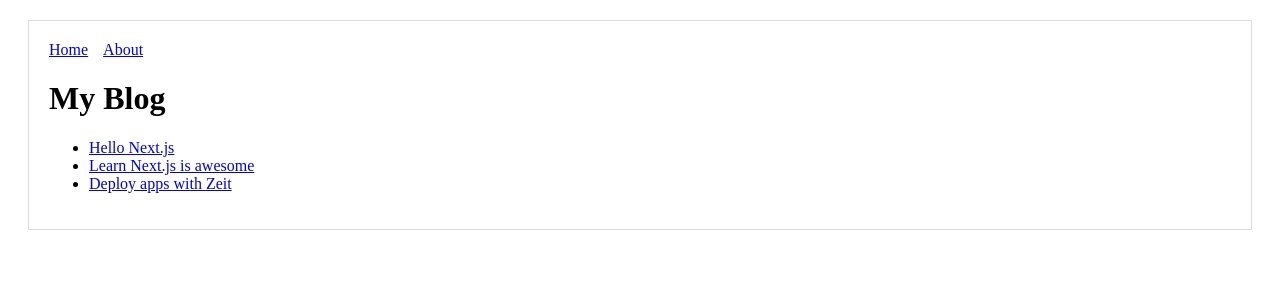
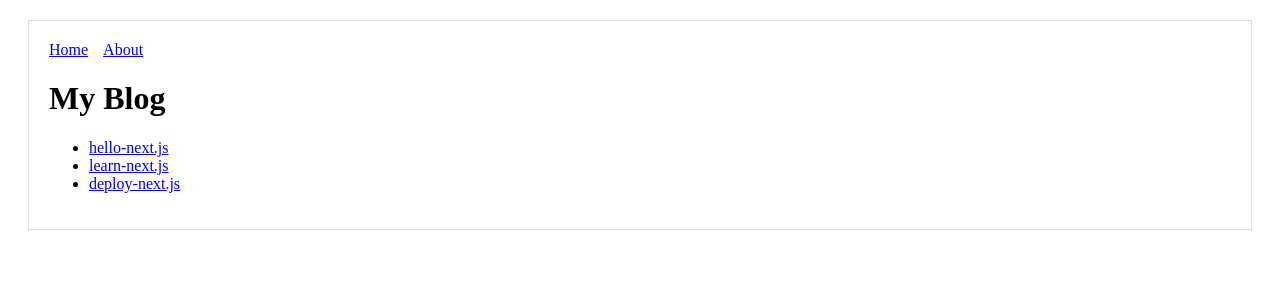
Before and after one commit to i-pip/hello-tailwind, a Next.js app: page / in a window 1280 px wide. Shown: the top 300 px of the page. Built offline with nearby package versions, Linux system fonts and the light colour scheme.

Commit message:
Added routing with clean static routes

```diff
--- a/pages/index.js
+++ b/pages/index.js
@@ -3,8 +3,8 @@ import Link from 'next/link';
 
 const PostLink = props => (
   <li>
-    <Link href={`/post?title=${props.title}`}>
-      <a>{props.title}</a>
+    <Link href="/p/[id]" as={`/p/${props.id}`}>
+      <a>{props.id}</a>
     </Link>
   </li>
 );
@@ -14,9 +14,9 @@ export default function Blog() {
     <Layout>
       <h1>My Blog</h1>
       <ul>
-        <PostLink title="Hello Next.js" />
-        <PostLink title="Learn Next.js is awesome" />
-        <PostLink title="Deploy apps with Zeit" />
+        <PostLink id="hello-next.js" />
+        <PostLink id="learn-next.js" />
+        <PostLink id="deploy-next.js" />
       </ul>
     </Layout>
   );
```
Also changed, not shown: pages/p/[id].js (renamed from pages/post.js, +4 -4 lines).
